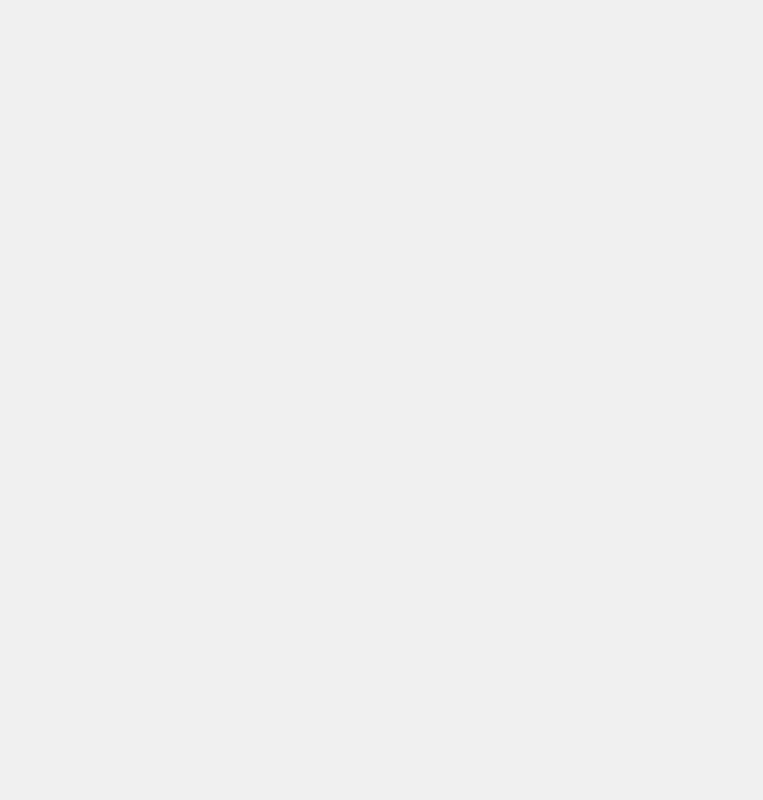
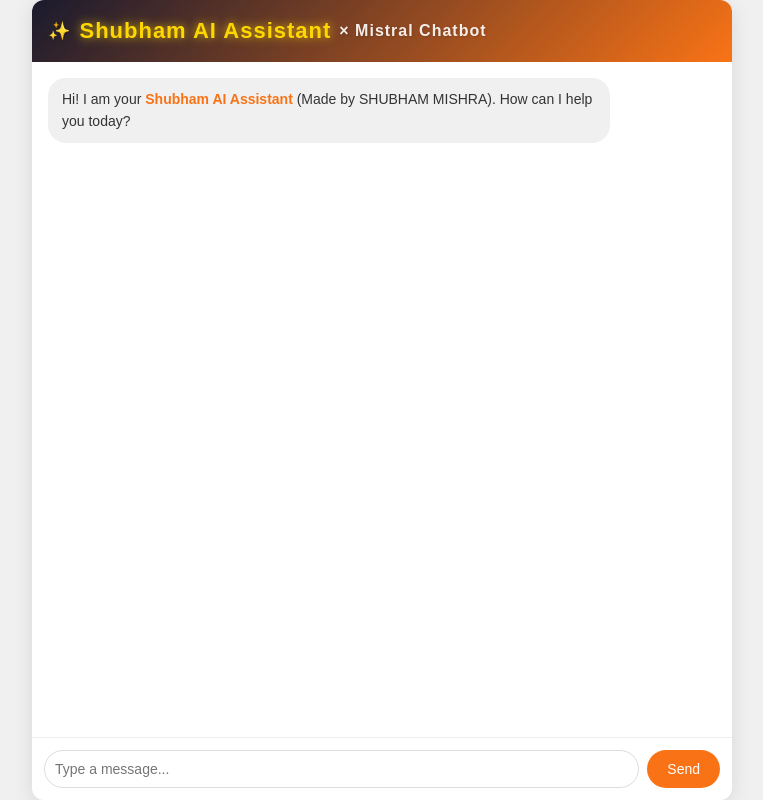
Before and after one commit to shubhamdsj/mistral-chatbot, a plain HTML site: page static/index.html in a window 1280 px wide. Shown: the whole page, without its empty margins (258-1021 px from the left). Drawn offline with nearby package versions, Linux system fonts and the light colour scheme.

Commit message:
fix the code

```diff
--- a/static/index.html
+++ b/static/index.html
@@ -2,7 +2,6 @@
 <html lang="en">
 <head>
     <meta charset="UTF-8">
-    <meta name="viewport" content="width=device-width, initial-scale=1.0, interactive-widget=resizes-content">
     <title>Shubham AI Assistant  (Mistral Chatbot)</title>
     <script src="https://cdnjs.cloudflare.com/ajax/libs/marked/9.1.6/marked.min.js"></script>
     <style>
@@ -25,4 +24,140 @@
             height: 100dvh;
         }
         .chat-header {
-    background: linear-gradient(135deg, #1a1a2e
+    background: linear-gradient(135deg, #1a1a2e, #f97316);
+    color: white;
+    padding: 18px 16px;
+    border-radius: 12px 12px 0 0;
+    font-weight: bold;
+    font-size: 18px;
+    letter-spacing: 1px;
+    text-shadow: 1px 1px 3px rgba(0,0,0,0.2);
+    display: flex;
+    align-items: center;
+    gap: 8px;
+}
+        .chat-messages {
+            flex: 1;
+            padding: 16px;
+            overflow-y: auto;
+            display: flex;
+            flex-direction: column;
+            gap: 10px;
+        }
+        .message {
+            padding: 10px 14px;
+            border-radius: 18px;
+            max-width: 80%;
+            font-size: 14px;
+            line-height: 1.6;
+        }
+        .bot-message p { margin: 4px 0; }
+        .bot-message h3, .bot-message h4 { margin: 6px 0; }
+        .bot-message ul, .bot-message ol { margin: 4px 0; padding-left: 20px; }
+        .bot-message code {
+            background: #e0e0e0;
+            padding: 2px 4px;
+            border-radius: 4px;
+            font-size: 13px;
+        }
+        .user-message {
+            background: #f97316;
+            color: white;
+            align-self: flex-end;
+        }
+        .bot-message {
+            background: #f0f0f0;
+            color: #333;
+            align-self: flex-start;
+        }
+        .chat-input {
+            display: flex;
+            padding: 12px;
+            border-top: 1px solid #eee;
+            gap: 8px;
+        }
+        input {
+            flex: 1;
+            padding: 10px;
+            border: 1px solid #ddd;
+            border-radius: 20px;
+            outline: none;
+            font-size: 14px;
+        }
+        button {
+            background: #f97316;
+            color: white;
+            border: none;
+            padding: 10px 20px;
+            border-radius: 20px;
+            cursor: pointer;
+            font-size: 14px;
+        }
+        button:hover { background: #ea6c0a; } @media (max-width: 768px) { .chat-container { height: 100dvh; border-radius: 0; } body { padding: 0; align-items: stretch; } }
+        button:hover { background: #ea6c0a; } @media (max-width: 768px) { .chat-container { height: 100dvh; border-radius: 0; } body { padding: 0; align-items: stretch; } }
+
+@media (max-width: 768px) {
+    .chat-messages {
+        -webkit-overflow-scrolling: touch;
+    }
+    input {
+        font-size: 16px;
+    }
+}
+    </style>
+</head>
+<body>
+    <div class="chat-container">
+        <div class="chat-header">✨ <span style="color:#FFD700; font-size:22px; font-weight:900; text-shadow: 0 0 10px rgba(255,215,0,0.8);">Shubham AI Assistant</span> <span style="color:white; font-size:16px; opacity:0.9;">× Mistral Chatbot</span></div>
+        <div class="chat-messages" id="messages">
+            <div class="message bot-message">
+                Hi! I am your <strong style="color:#f97316;">Shubham AI Assistant</strong> (Made by SHUBHAM MISHRA). How can I help you today?
+            </div>
+        </div>
+        <div class="chat-input">
+            <input type="text" id="userInput" placeholder="Type a message..." />
+            <button onclick="sendMessage()">Send</button>
+        </div>
+    </div>
+
+    <script>
+        async function sendMessage() {
+            const input = document.getElementById("userInput");
+            const messages = document.getElementById("messages");
+            const userText = input.value.trim();
+
+            if (!userText) return;
+
+            messages.innerHTML += `<div class="message user-message">${userText}</div>`;
+            input.value = "";
+
+            messages.innerHTML += `<div class="message bot-message" id="loading">Thinking...</div>`;
+            messages.scrollTop = messages.scrollHeight;
+
+            const response = await fetch("/chat", {
+                method: "POST",
+                headers: { "Content-Type": "application/json" },
+                body: JSON.stringify({ message: userText })
+            });
+
+            const data = await response.json();
+
+            document.getElementById("loading").remove();
+            const botDiv = document.createElement("div");
+            botDiv.className = "message bot-message";
+            botDiv.innerHTML = marked.parse(data.reply);
+            messages.appendChild(botDiv);
+            messages.scrollTop = messages.scrollHeight;
+            input.addEventListener("focus", function() {
+    setTimeout(() => {
+        messages.scrollTop = messages.scrollHeight;
+    }, 300);
+});
+        }
+
+        document.getElementById("userInput").addEventListener("keypress", function(e) {
+            if (e.key === "Enter") sendMessage();
+        });
+    </script>
+</body>
+</html>
```
